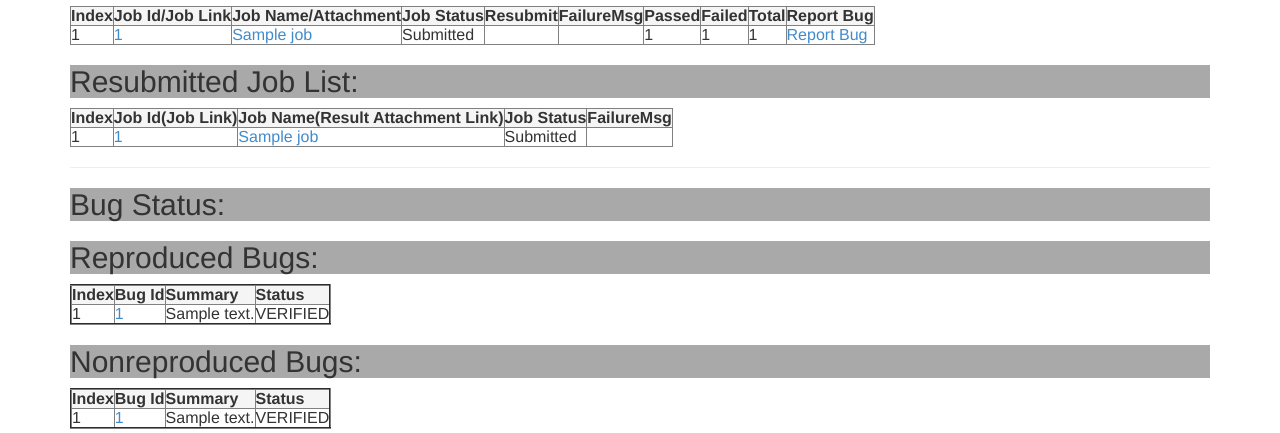
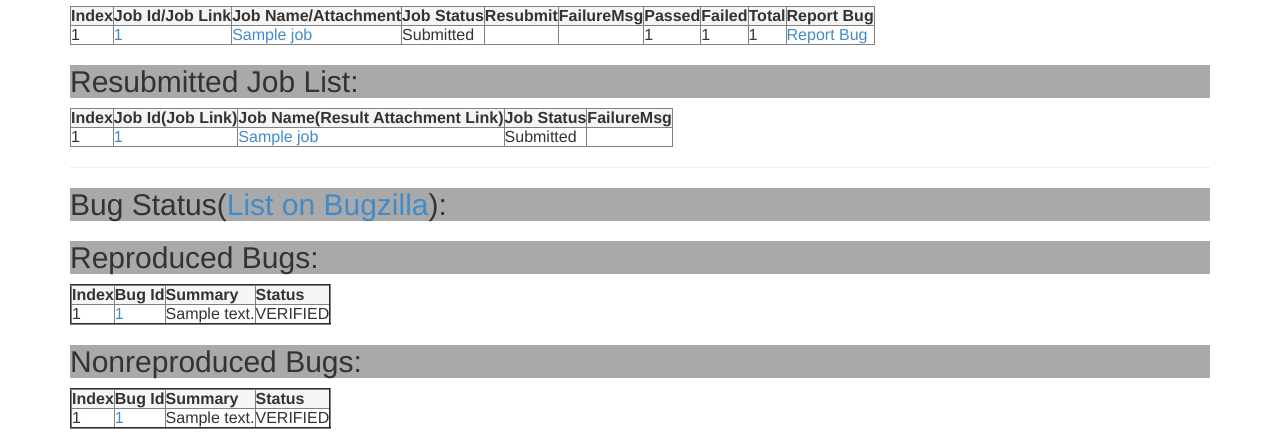
Before and after one commit to tom-gall/android-report, a Django app: template lkft/templates/lkft-jobs.html in a window 1280 px wide. Shown: the part 209-642 px from the top of the page. Run offline with Django 3.2, Linux system fonts and the light colour scheme; the template is opened without the code that fills it: most values are stand-ins (such as "Sample title", 1, 10 or a date in 2020); some libraries are stand-ins or nearby versions.

Commit message:
lkft-jobs.html: add link for bug list on bugzilla
Signed-off-by: Yongqin Liu <yongqin.liu@linaro.org>
Change-Id: I268134de47e0125fb65b25dd90feb2a573942c57

```diff
--- a/lkft/templates/lkft-jobs.html
+++ b/lkft/templates/lkft-jobs.html
@@ -98,7 +98,7 @@
 <hr/>
 
 <div>
-<h2>Bug Status:</h2>
+<h2>Bug Status(<a href="https://bugs.linaro.org/buglist.cgi?quicksearch={{project.name}}">List on Bugzilla</a>):</h2>
 {% if open_bugs %}
 <h2>Reproduced Bugs:</h2>
 <table border=2>
```
